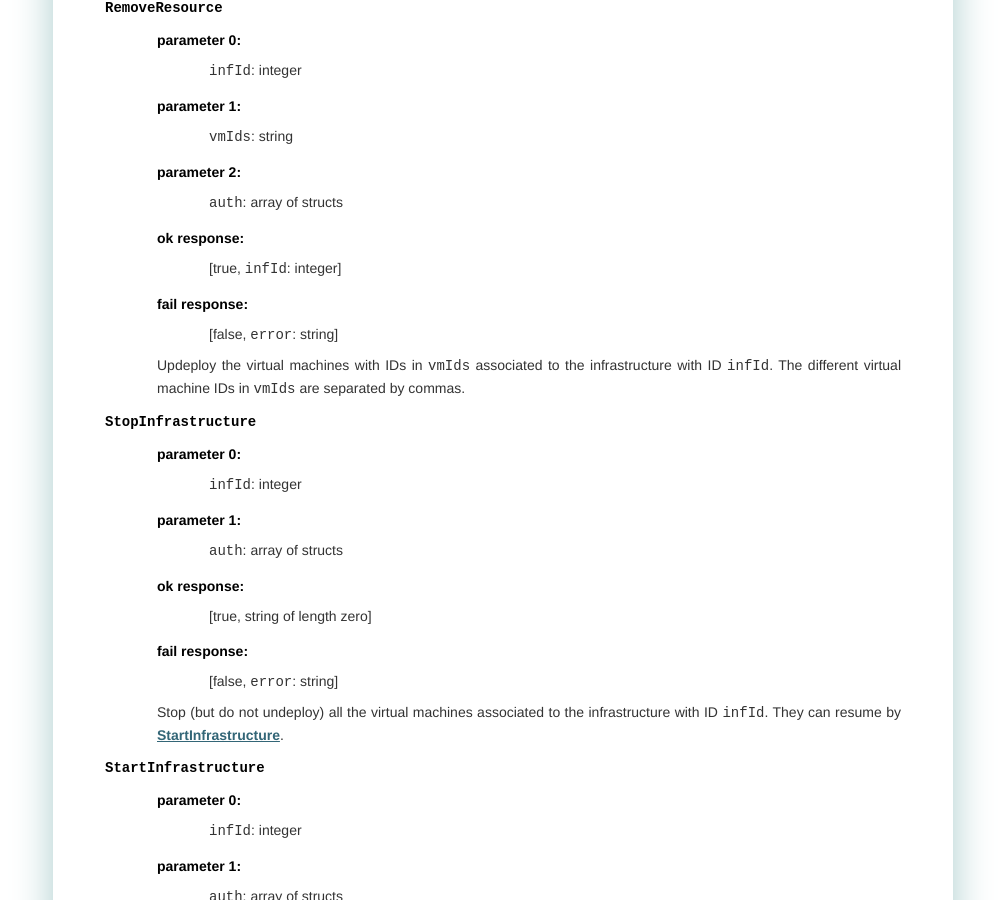
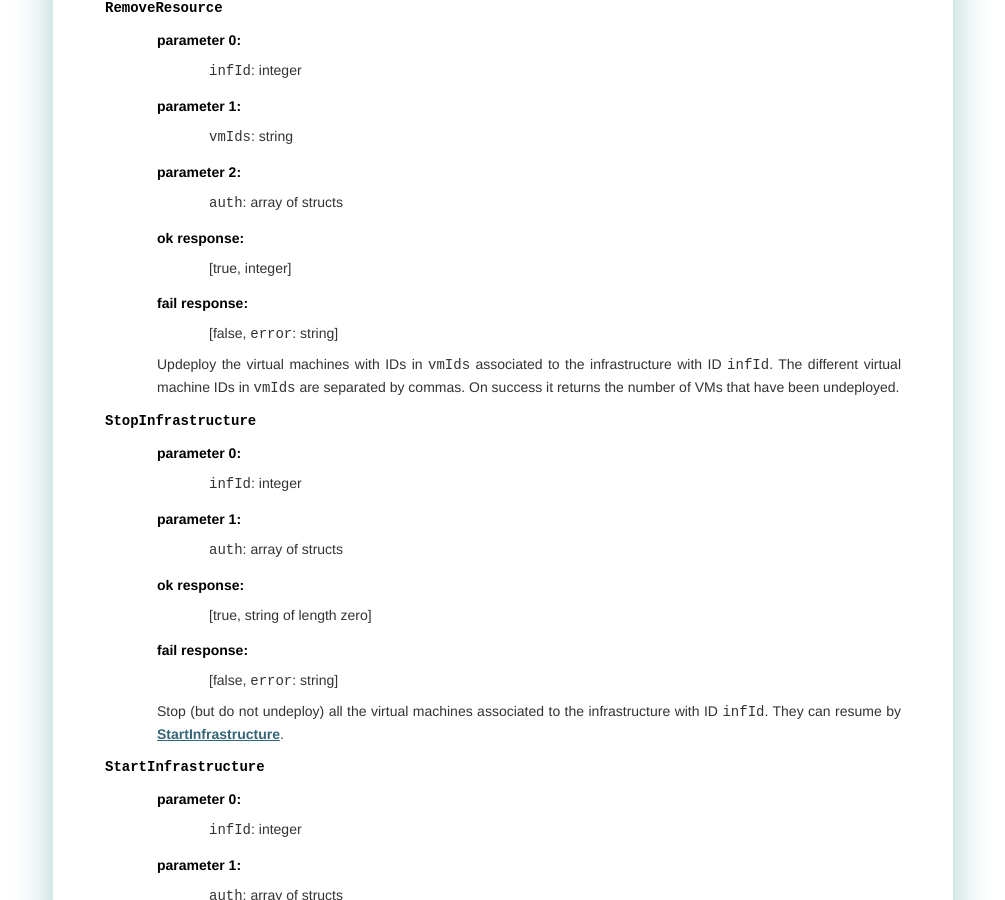
Before and after one commit to grycap/im, a Sphinx documentation site: the page built from doc/source/xmlrpc.rst, in a window 1280 px wide and 900 px high, scrolled down 5602 px. Shown: the whole window, without its empty margins (137-1142 px from the left). Built offline with Sphinx 7.4.7, drawn with Linux system fonts in a browser that asks for light colours.

Commit message:
Correct documentation

```diff
--- a/doc/source/xmlrpc.rst
+++ b/doc/source/xmlrpc.rst
@@ -175,12 +175,13 @@ This is the list of method names:
    :parameter 0: ``infId``: integer
    :parameter 1: ``vmIds``: string
    :parameter 2: ``auth``: array of structs
-   :ok response: [true, ``infId``: integer]
+   :ok response: [true, integer]
    :fail response: [false, ``error``: string]
 
    Updeploy the virtual machines with IDs in ``vmIds`` associated to the
    infrastructure with ID ``infId``. The different virtual machine IDs in
-   ``vmIds`` are separated by commas.
+   ``vmIds`` are separated by commas. On success it returns the number of
+   VMs that have been undeployed.
 
 .. _StopInfrastructure-xmlrpc:
 
```
